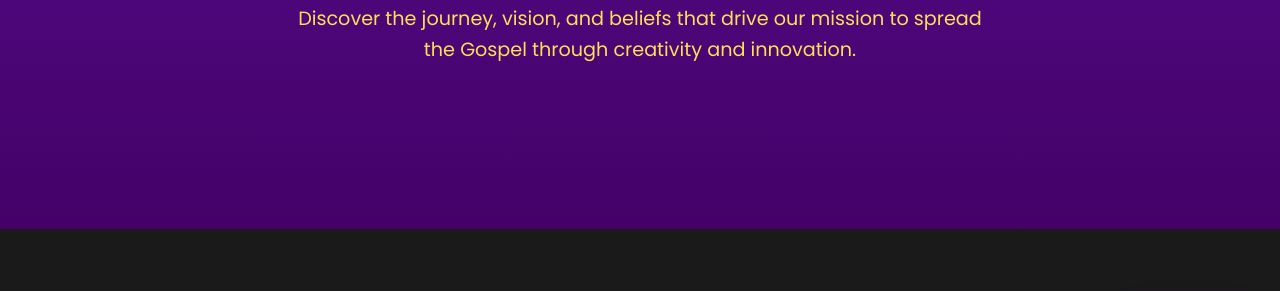
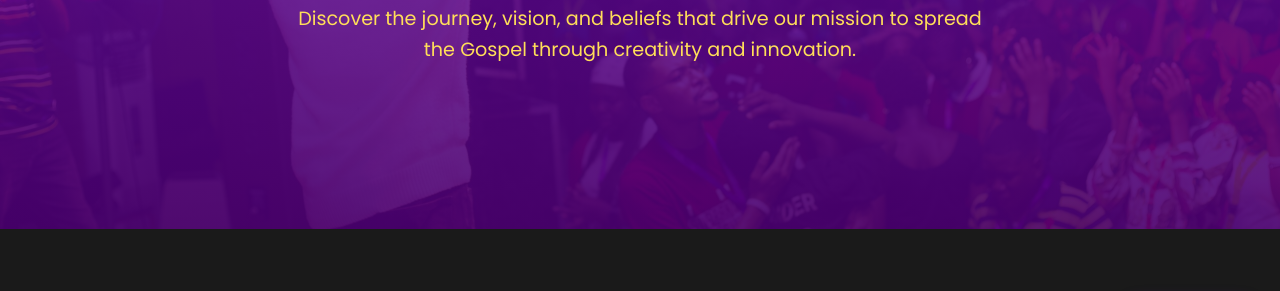
Before and after one commit to asder12346/kachi_Emmanuel, a plain HTML site: page about.html in a window 1280 px wide. Shown: the part 441-732 px from the top of the page. Drawn offline with nearby package versions, Linux system fonts and the light colour scheme; files whose address does not match are found by name.

Commit message:
Update background image URL in page header

```diff
--- a/about.css
+++ b/about.css
@@ -211,7 +211,7 @@ header.scrolled {
 /* Page Header */
 .page-header {
     height: 60vh;
-    background: linear-gradient(rgba(106, 13, 173, 0.8), rgba(74, 0, 114, 0.9)), url('image/2.jpg') no-repeat center center/cover;
+    background: linear-gradient(rgba(106, 13, 173, 0.8), rgba(74, 0, 114, 0.9)), url('2.jpg') no-repeat center center/cover;
     display: flex;
     align-items: center;
     text-align: center;
```
